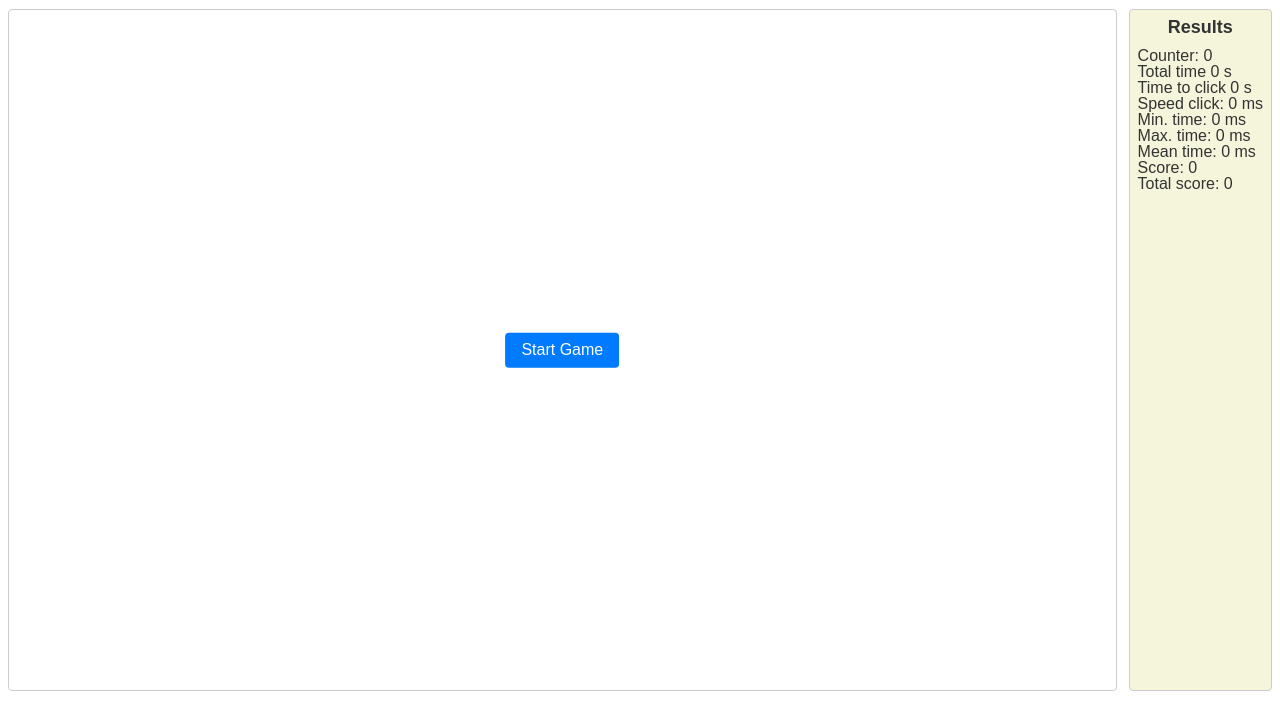
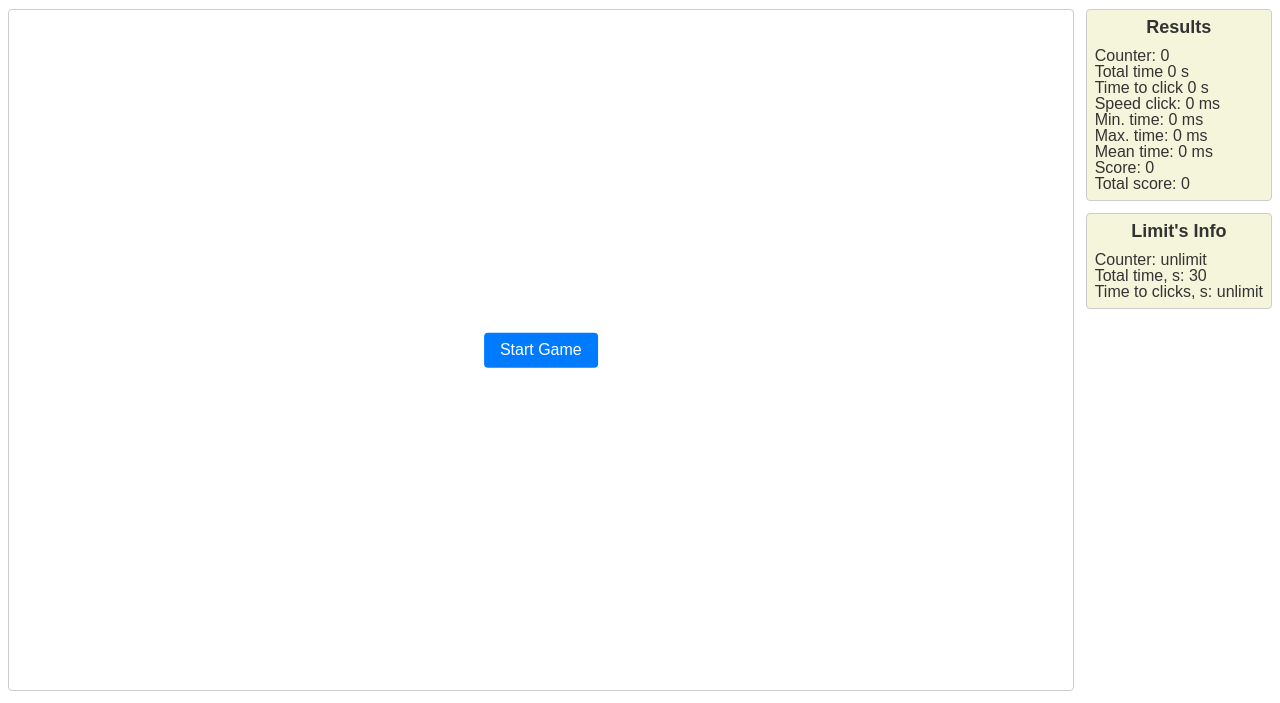
Before and after one commit to Serhii-Yakimtso/games-js, a plain HTML site: page games/mouse-clicker/index.html in a window 1280 px wide. Shown: the part 97-800 px from the top of the page. Drawn offline with Linux system fonts and the light colour scheme.

Commit message:
add info bar

```diff
--- a/games/mouse-clicker/index.html
+++ b/games/mouse-clicker/index.html
@@ -87,11 +87,9 @@
                 >
               </fieldset>
 
-              <!-- Time between clicks limit -->
+              <!-- Time to clicks limit -->
               <fieldset class="fieldset">
-                <legend>
-                  Time between clicks limit, s
-                </legend>
+                <legend>Time to clicks limit, s</legend>
                 <input
                   class="input"
                   id="setting-click-time"
@@ -146,6 +144,7 @@
           <h1 class="main-title">Mouse clicker</h1>
 
           <div class="flex-wrapper">
+            <!-- area -->
             <div id="area" class="area">
               <button
                 type="button"
@@ -156,6 +155,8 @@
               </button>
             </div>
 
+            <div>
+              <!-- results -->
               <div id="results" class="results">
                 <h2 class="title">Results</h2>
 
@@ -171,13 +172,16 @@
                     Time to click <span id="time">0</span> s
                   </li>
                   <li>
-                  Speed click: <span id="speed">0</span> ms
+                    Speed click:
+                    <span id="speed">0</span> ms
                   </li>
                   <li>
-                  Min. time: <span id="min-time">0</span> ms
+                    Min. time:
+                    <span id="min-time">0</span> ms
                   </li>
                   <li>
-                  Max. time: <span id="max-time">0</span> ms
+                    Max. time:
+                    <span id="max-time">0</span> ms
                   </li>
                   <li>
                     Mean time:
@@ -191,6 +195,28 @@
                 </ul>
               </div>
 
+              <!-- limits-info -->
+              <div id="limits" class="limits">
+                <h2 class="title">Limit's Info</h2>
+
+                <ul>
+                  <li>
+                    Counter:
+                    <span id="limit-info-counter"></span>
+                  </li>
+                  <li>
+                    Total time, s:
+                    <span id="limit-info-total-time"></span>
+                  </li>
+                  <li>
+                    Time to clicks, s:
+                    <span id="limit-info-click-time"></span>
+                  </li>
+                </ul>
+              </div>
+            </div>
+
+            <!-- "modal-results -->
             <div id="modal-results" class="modal hidden">
               <h2 class="title">
                 Your finaly results in this game:
--- a/games/mouse-clicker/main.js
+++ b/games/mouse-clicker/main.js
@@ -136,6 +136,7 @@ const areaSize = {};
 const positionClickElement = {};
 
 initEvents();
+setLimitInfoBar(settingsObj);
 
 function initEvents() {
   startBtnElement.addEventListener('click', () => {
@@ -199,6 +200,7 @@ function initEvents() {
     console.log(settingsObj);
 
     setSettings(settingsObj);
+    setLimitInfoBar(settingsObj);
     showElement(startBtnElement);
     hideElement(modalSettingsElement);
 
@@ -263,6 +265,33 @@ function checkSettingsValue(element) {
   }
 
   return value;
+}
+
+function setLimitInfoBar(obj) {
+  const { totalTimeLimit, clickTimeLimit, counterLimit } =
+    obj;
+
+  const infoCounter = document.querySelector(
+    '#limit-info-counter'
+  );
+  const infoTotalTime = document.querySelector(
+    '#limit-info-total-time'
+  );
+  const infoClickTime = document.querySelector(
+    '#limit-info-click-time'
+  );
+
+  infoCounter.textContent = counterLimit
+    ? counterLimit
+    : 'unlimit';
+
+  infoTotalTime.textContent = totalTimeLimit
+    ? totalTimeLimit
+    : 'unlimit';
+
+  infoClickTime.textContent = clickTimeLimit
+    ? clickTimeLimit
+    : 'unlimit';
 }
 
 // Початок нової гри
--- a/games/mouse-clicker/style.css
+++ b/games/mouse-clicker/style.css
@@ -60,13 +60,18 @@ main,
   border-radius: 4px;
 }
 
-.results {
-  height: 100%;
+.results,
+.limits {
+  /* height: 100%; */
 
   padding: 8px;
   background-color: beige;
   border: 1px solid #ccc;
   border-radius: 4px;
+}
+
+.results {
+  margin-bottom: 12px;
 }
 
 .title {
```
Lines whose indentation alone changed are shown as unchanged.
